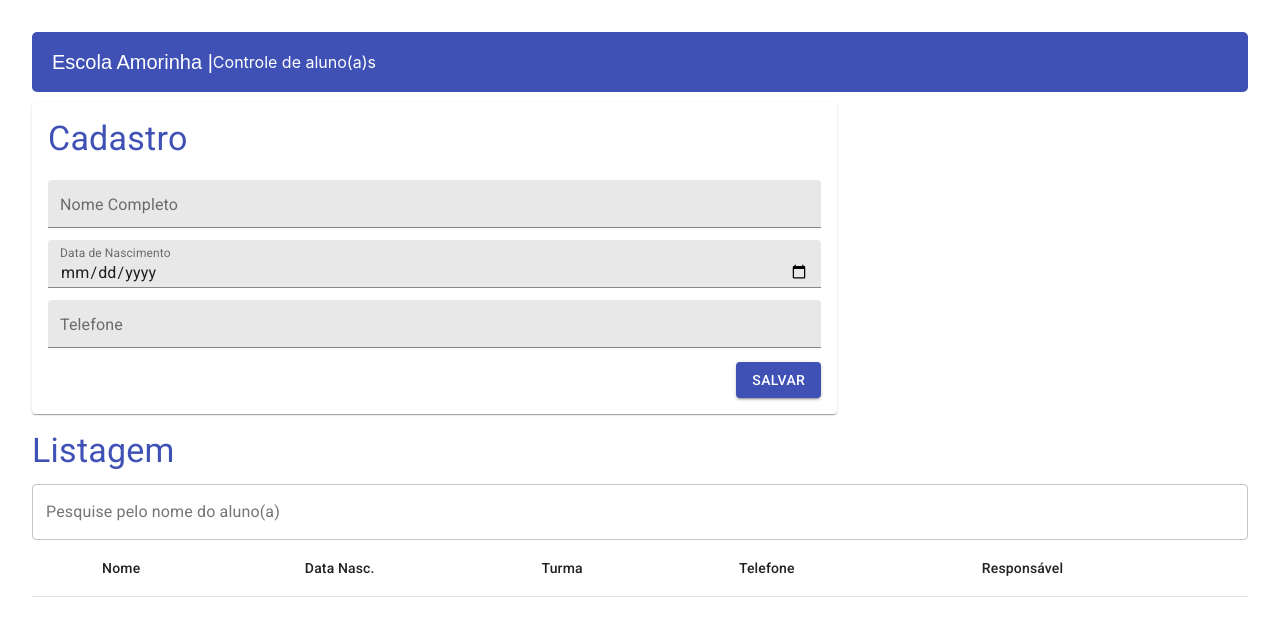
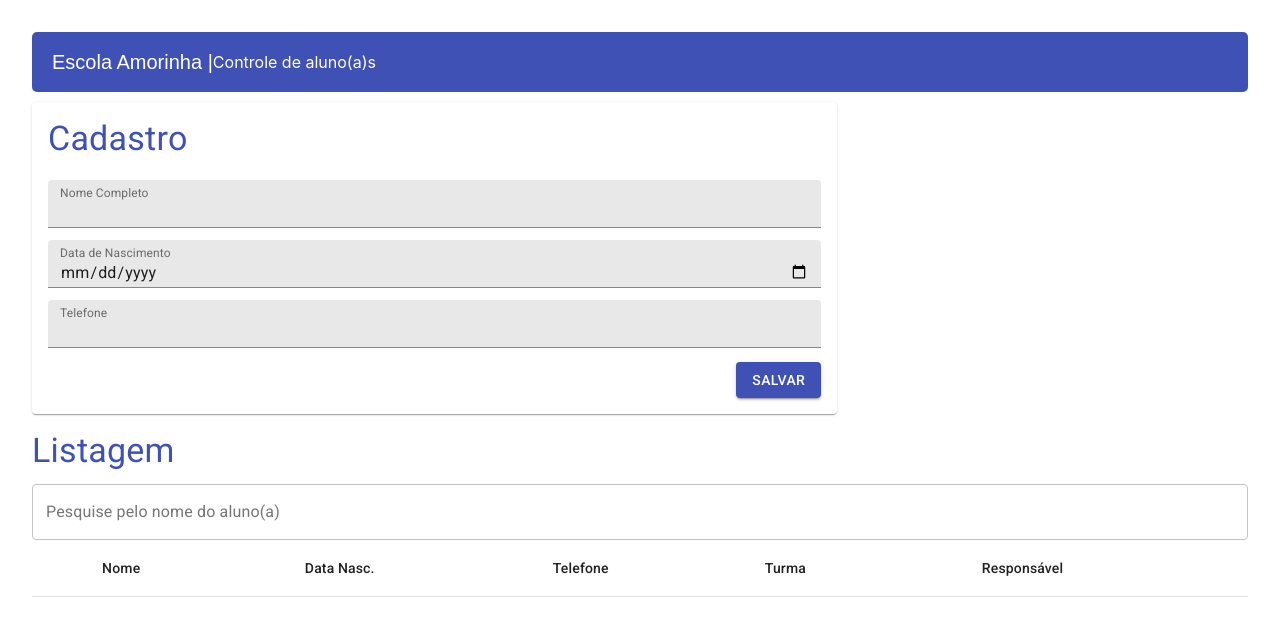
Before and after one commit to gabrielibernardi/devinhouse-escolaamorinha, a React (Create React App) app: page / in a window 1280 px wide. Shown: the top 636 px of the page. Built offline with nearby package versions, Linux system fonts and the light colour scheme.

Commit message:
cadastro corrigido

```diff
--- a/src/components/nome.jsx
+++ b/src/components/nome.jsx
@@ -11,6 +11,7 @@ function Nome (props) {
     return(
 
         <TextField
+        InputLabelProps={{ shrink: true }}
         fullWidth
         margin="dense"
         variant="filled"
--- a/src/components/phoneNumber.jsx
+++ b/src/components/phoneNumber.jsx
@@ -17,6 +17,7 @@ function PhoneNumber(props) {
         >
             {() =>
                 <TextField
+                InputLabelProps={{ shrink: true }}
                 fullWidth
                 margin="dense"
                 variant="filled"
--- a/src/containers/cadastro.jsx
+++ b/src/containers/cadastro.jsx
@@ -17,7 +17,7 @@ function Cadastro({ aluno, setAluno, alunos, setAlunos }) {
             },
         ]);
 
-        setAluno([{id: 0, nome: "", data: "", fone:"" }]);
+        setAluno({id: 0, nome: "", data: "", fone:"" });
    };
 
 
--- a/src/containers/listagem.jsx
+++ b/src/containers/listagem.jsx
@@ -32,8 +32,8 @@ function Listagem (props) {
                     <TableRow>
                         <TableCell align="center">Nome</TableCell>
                         <TableCell align="center">Data Nasc.</TableCell>
+                        <TableCell align="center">Telefone</TableCell>
                         <TableCell align="center">Turma</TableCell>
-                        <TableCell align="center">Telefone</TableCell>
                         <TableCell align="center">Responsável</TableCell>
                         <TableCell align="center"></TableCell>
                     </TableRow>
--- a/src/pages/Home/index.jsx
+++ b/src/pages/Home/index.jsx
@@ -8,7 +8,7 @@ import Header from "../../components/header";
 
 function Home() {
     const [ alunos, setAlunos ] = useState([]);
-    const [ aluno, setAluno ] = useState([{id: 0, nome: "", data: "", fone:"" }])
+    const [ aluno, setAluno ] = useState({id: 0, nome: "", data: "", fone:"" })
         return (
         <Box m={4}>
           <Header></Header>
```
Also changed, not shown: 1 other file (tests, documents, lock files or other folders).
